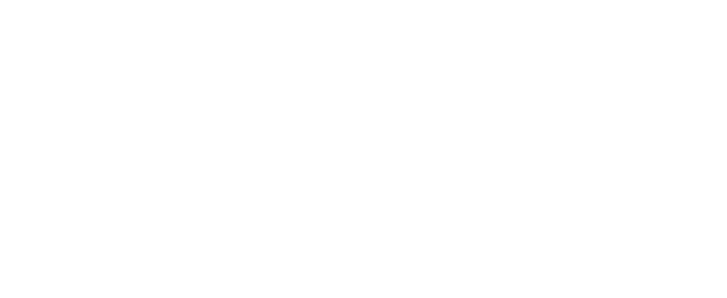
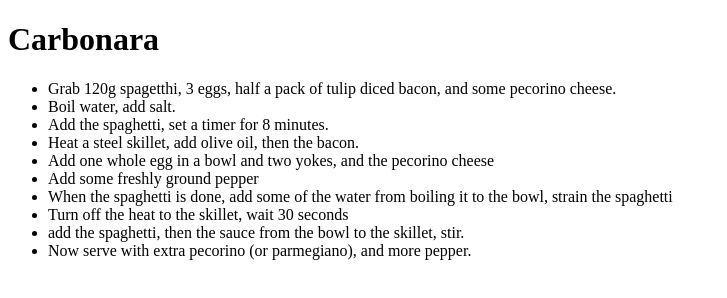
Before and after one commit to lindestad/odin-recipes, a plain HTML site: page recipes/carbonara.html in a window 1280 px wide. Shown: the whole page, without its empty margins (0-727 px from the left). Drawn offline with Linux system fonts and the light colour scheme.

Commit message:
Add carbonara recipe to carbonara.html

```diff
--- a/recipes/carbonara.html
+++ b/recipes/carbonara.html
@@ -6,6 +6,18 @@
     <title>Carbonara recipe</title>
 </head>
 <body>
-
+    <h1>Carbonara</h1>
+    <ul>
+        <li>Grab 120g spagetthi, 3 eggs, half a pack of tulip diced bacon, and some pecorino cheese.</li>
+        <li>Boil water, add salt.</li>
+        <li>Add the spaghetti, set a timer for 8 minutes.</li>
+        <li>Heat a steel skillet, add olive oil, then the bacon.</li>
+        <li>Add one whole egg in a bowl and two yokes, and the pecorino cheese</li>
+        <li>Add some freshly ground pepper</li>
+        <li>When the spaghetti is done, add some of the water from boiling it to the bowl, strain the spaghetti</li>
+        <li>Turn off the heat to the skillet, wait 30 seconds</li>
+        <li>add the spaghetti, then the sauce from the bowl to the skillet, stir.</li>
+        <li>Now serve with extra pecorino (or parmegiano), and more pepper.</li>
+    </ul>
 </body>
 </html>
```
